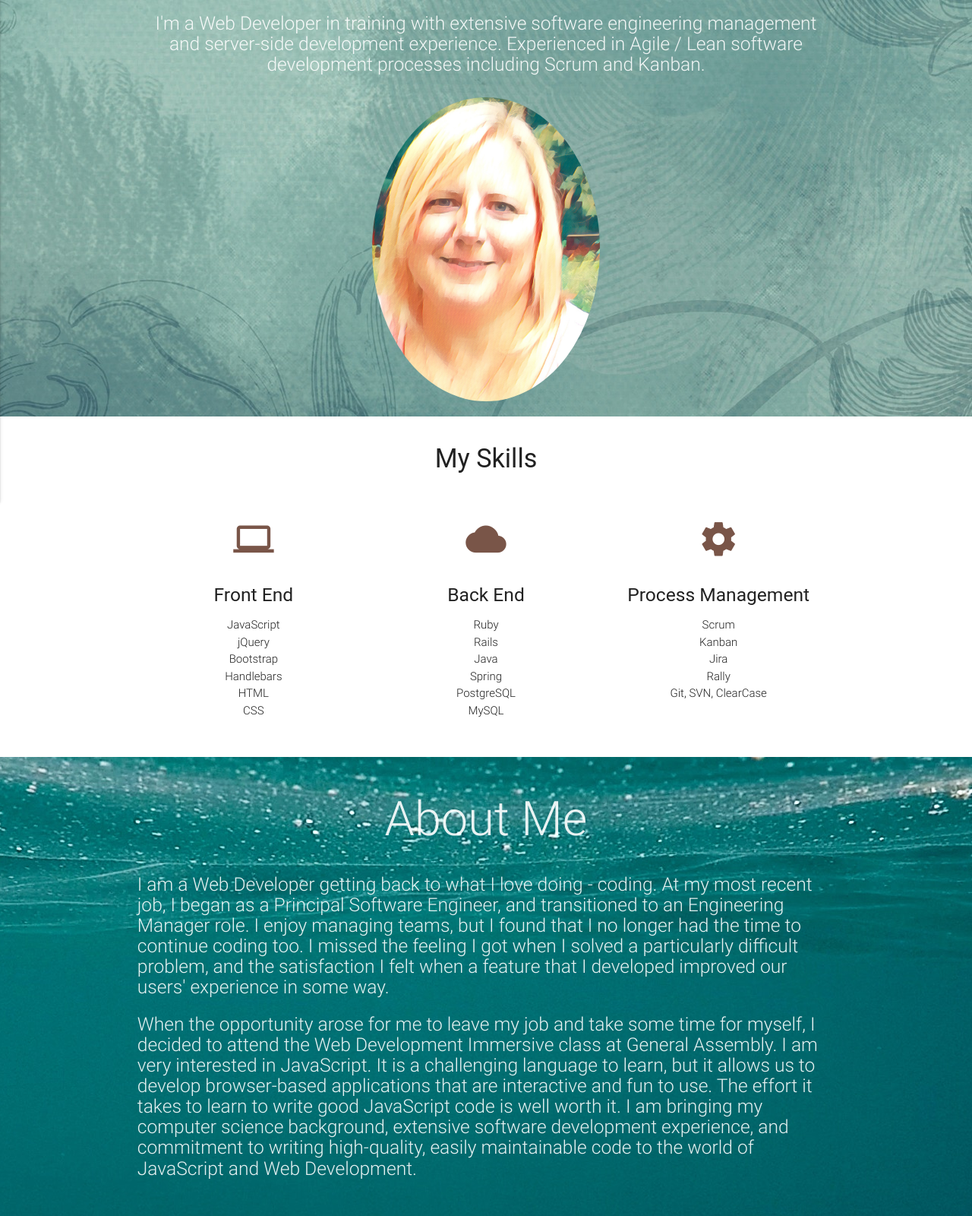
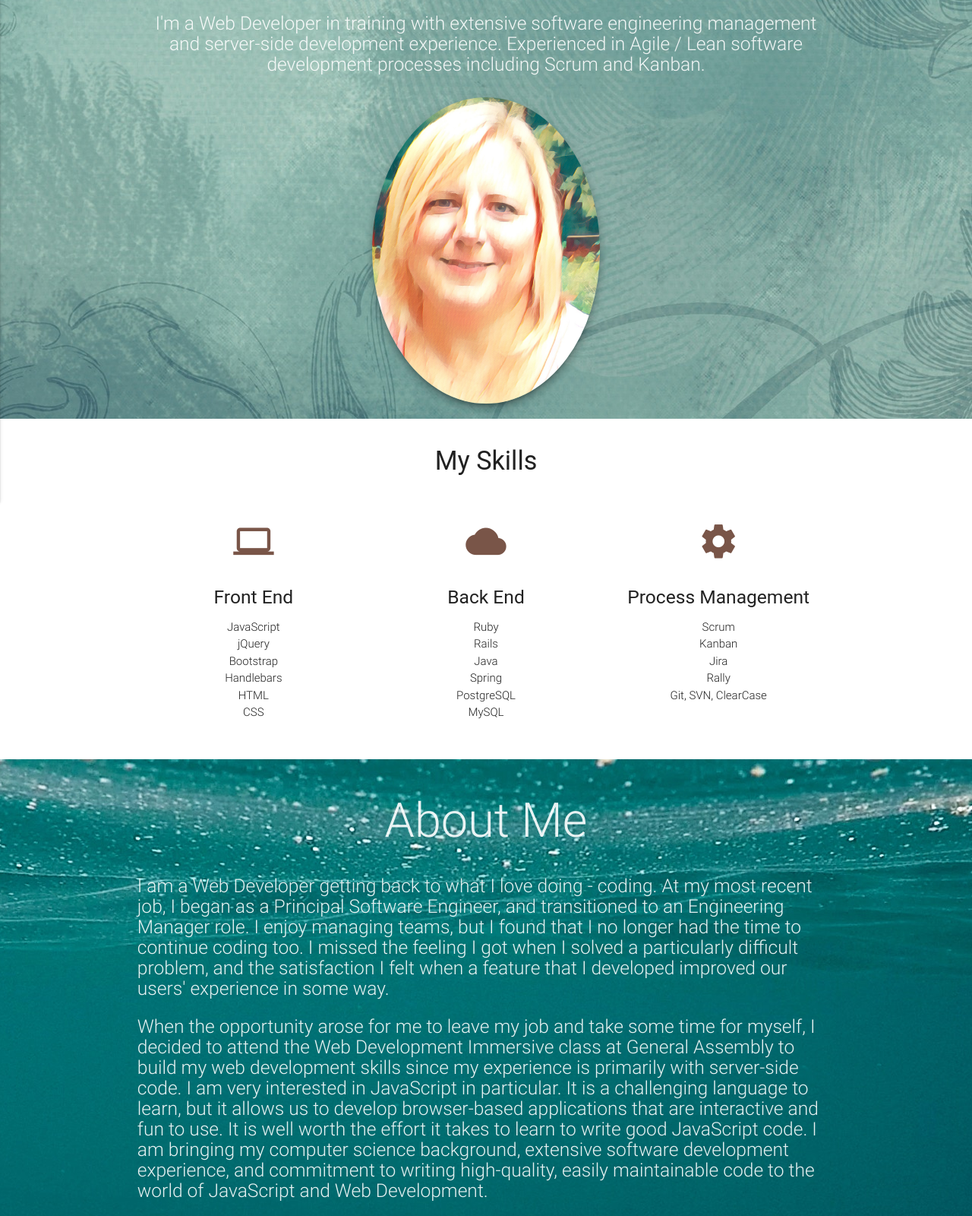
Before and after one commit to sjacobs146/sjacobs146.github.io, a website: page index.html in a window 1280 px wide. Shown: the part 200-1800 px from the top of the page at 76% size. Drawn offline with nearby package versions, Linux system fonts and the light colour scheme; some icons are missing; a web font is replaced by a local one.

Commit message:
Add style and content tweaks
Add favicon, update title to be more descriptive
Make cards slightly larger to accommodate text

```diff
--- a/css/style.css
+++ b/css/style.css
@@ -22,15 +22,20 @@ a {
   color: #26a69a;
 }
 
+.card.medium {
+  height: 450px;
+}
+
 .parallax-container {
   min-height: 380px;
   line-height: 0;
   height: auto;
   color: rgba(255,255,255,.9);
 }
-  .parallax-container .section {
-    width: 100%;
-  }
+
+.parallax-container .section {
+  width: 100%;
+}
 
 @media only screen and (max-width : 992px) {
   .parallax-container .section {
--- a/index.html
+++ b/index.html
@@ -3,8 +3,8 @@
 <head>
   <meta http-equiv="Content-Type" content="text/html; charset=UTF-8"/>
   <meta name="viewport" content="width=device-width, initial-scale=1"/>
-  <title>Susan Jacobs</title>
-
+  <title>Susan Jacobs - Portfolio</title>
+  <link rel="icon" type="image/png" sizes="16x16" href="favicon-16x16.png">
   <!-- CSS  -->
   <link href="https://fonts.googleapis.com/icon?family=Material+Icons" rel="stylesheet">
   <link rel="stylesheet" href="https://cdnjs.cloudflare.com/ajax/libs/font-awesome/4.7.0/css/font-awesome.min.css">
@@ -47,9 +47,9 @@
           <h5 class="header col s12 light">I'm a Web Developer in training with extensive software engineering management and server-side development
 experience. Experienced in Agile / Lean software development processes including Scrum and Kanban. </h5>
         </div>
-        <div class="row center">
-          <div class="col s12">
-            <img src="SusanProfilePhoto.jpg" alt="Susan Jacobs" class="circle" height=400 width=300 >
+        <div class="row">
+          <div class="col s12 center">
+            <img src="SusanProfilePhoto.jpg" alt="Susan Jacobs" class="circle responsive-img z-depth-4" height=400 width=300 >
           </div>
       </div>
         <br><br><br><br>
@@ -132,8 +132,9 @@ experience. Experienced in Agile / Lean software development processes including
             feature that I developed improved our users' experience in some way.
           </h5>
           <h5 class="header col s12 light left-align">When the opportunity arose for me to leave my job and take some time
-            for myself, I decided to attend the Web Development Immersive class at General Assembly. I am very interested in JavaScript.  It is a challenging language to learn, but it allows us to develop
-            browser-based applications that are interactive and fun to use. The effort it takes to learn to write good JavaScript code is well worth it.
+            for myself, I decided to attend the Web Development Immersive class at General Assembly to build my web development skills since my experience
+            is primarily with server-side code. I am very interested in JavaScript in particular.  It is a challenging language to learn, but it allows us to develop
+            browser-based applications that are interactive and fun to use. It is well worth the effort it takes to learn to write good JavaScript code.
             I am bringing my computer science background, extensive software development experience, and commitment to writing high-quality, easily
             maintainable code to the world of JavaScript and Web Development.
           </h5>
```
Also changed, not shown: favicon-16x16.png (added).
